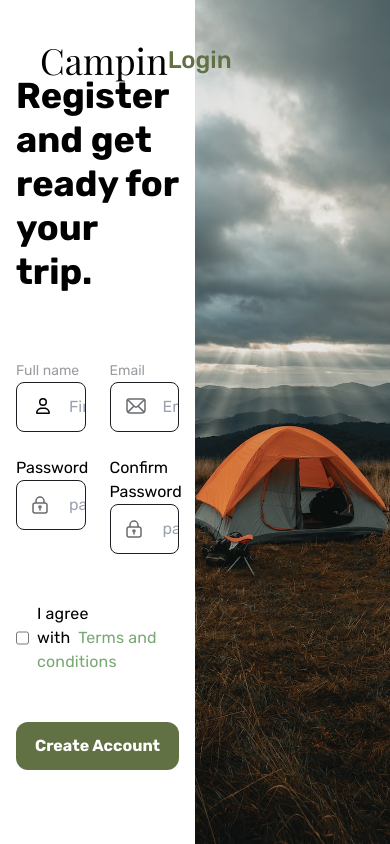
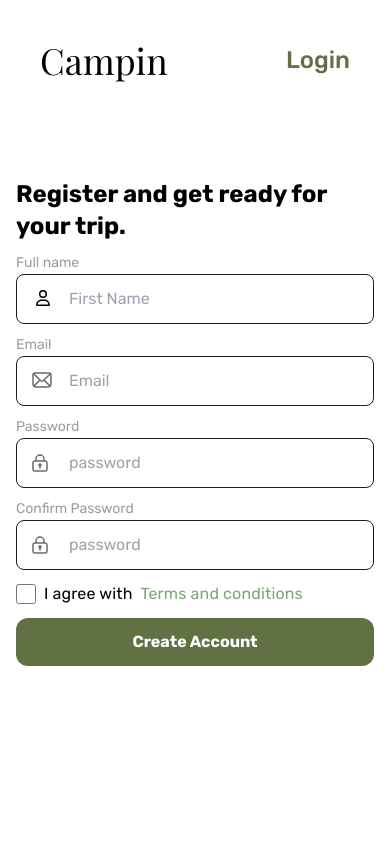
Before and after one commit to Suleyman1406/campin_react_app, a React (Create React App) app: page /register in a window 390 px wide. Built offline with nearby package versions, Linux system fonts and the light colour scheme.

Commit message:
feat: login&register responsive design added

```diff
--- a/src/pages/login/index.jsx
+++ b/src/pages/login/index.jsx
@@ -13,15 +13,18 @@ const Login = () => {
     const [passWord, setPassword] = useState('');
     return (
         <div className="flex min-h-screen">
-            <div className="w-[50%] p-4 relative flex justify-center items-center">
-                <Link to="/" className="font-play-fair text-4xl absolute top-10 left-10">
+            <div className="w-full lg:w-[50%] p-4 relative flex justify-center items-center">
+                <Link
+                    to="/"
+                    className="font-play-fair text-4xl absolute lg:top-10 lg:left-10 left-1 top-1"
+                >
                     Campin
                 </Link>
-                <div className="w-[496px] mx-auto">
-                    <h2 className="text-[36px] leading-[44px] font-bold">
+                <div className="w-full md:w-[496px] mx-auto">
+                    <h2 className="text-[24px] leading-[32px] md:text-[36px] md:leading-[44px] font-bold">
                         Let&apos;s get <span className="text-primary-1">trip.</span>
                     </h2>
-                    <h4 className="mt-6 mb-16 font-medium text-[#9B9C9E] tracking-[0.15px]">
+                    <h4 className="text-sm mt-3 md:mt-6 mb-5 md:mb-16 font-medium text-[#9B9C9E] tracking-[0.15px]">
                         Log in to Campin to start your holiday.
                     </h4>
                     <form>
@@ -55,7 +58,7 @@ const Login = () => {
                                     />
                                 ))}
                         </div>
-                        <div className="flex justify-between items-center my-[48px]">
+                        <div className="flex justify-between items-center my-6 md:my-[48px]">
                             <div className="flex items-center">
                                 <input
                                     type="checkbox"
@@ -78,7 +81,7 @@ const Login = () => {
                             Log in
                         </button>
                     </form>
-                    <div className="relative border-b border-[#363A3D] mt-[48px] h-1 mb-[48px]">
+                    <div className="relative border-b border-[#363A3D] my-5 md:my-[48px] h-1">
                         <p className="absolute -top-2 px-4 text-[#686B6E] left-[50%] -translate-x-[50%] bg-white">
                             or continue with
                         </p>
@@ -103,7 +106,7 @@ const Login = () => {
                             <p>Apple Account</p>
                         </button>
                     </div>
-                    <p className="mt-10 font-medium">
+                    <p className="mt-4 md:mt-10 font-medium">
                         Don’t have an account?
                         <span className="ml-2 text-primary-1 hover:opacity-90">
                             <Link to="/register">Sign Up</Link>
@@ -112,7 +115,7 @@ const Login = () => {
                 </div>
             </div>
             <img
-                className="w-[50%] min-h-screen h-full object-cover object-left"
+                className="hidden lg:block w-[50%] min-h-screen h-full object-cover object-left"
                 src={LoginBg}
                 alt="camping"
             />
--- a/src/pages/register/index.jsx
+++ b/src/pages/register/index.jsx
@@ -13,7 +13,7 @@ const Register = () => {
     const [confirmPassword, setConfirmPassword] = useState('');
     return (
         <div className="flex min-h-screen">
-            <div className="w-[50%] p-4 relative flex justify-center items-center">
+            <div className="w-full lg:w-[50%] p-4 relative flex justify-center items-center">
                 <div className="w-[calc(100%-40px)] pr-10 absolute top-10 left-10 flex justify-between items-center">
                     <Link to="/" className="font-play-fair text-4xl">
                         Campin
@@ -25,11 +25,11 @@ const Register = () => {
                         Login
                     </Link>
                 </div>
-                <div className="w-[676px] mx-auto">
-                    <h2 className="text-[36px] leading-[44px] font-bold mb-16">
+                <div className="w-full md:w-[676px] mx-auto">
+                    <h2 className="text-[24px] leading-[32px] md:text-[36px] md:leading-[44px] font-bold mb-2 md:mb-16">
                         Register and get ready for your trip.
                     </h2>
-                    <div className="grid grid-cols-2 gap-6">
+                    <div className="grid grid-cols-1 md:grid-cols-2 gap-2 md:gap-6">
                         <div>
                             <label
                                 htmlFor="registerFullName"
@@ -63,7 +63,12 @@ const Register = () => {
                             </div>
                         </div>
                         <div>
-                            <label htmlFor="registerPassword">Password</label>
+                            <label
+                                htmlFor="registerPassword"
+                                className="text-sm text-[#9B9C9E] mb-4"
+                            >
+                                Password
+                            </label>
                             <div className="relative ">
                                 <input
                                     id="registerPassword"
@@ -89,7 +94,12 @@ const Register = () => {
                             </div>
                         </div>
                         <div>
-                            <label htmlFor="registerConfirmPassword">Confirm Password</label>
+                            <label
+                                htmlFor="registerConfirmPassword"
+                                className="text-sm text-[#9B9C9E] mb-4"
+                            >
+                                Confirm Password
+                            </label>
                             <div className="relative ">
                                 <input
                                     id="registerConfirmPassword"
@@ -115,7 +125,7 @@ const Register = () => {
                             </div>
                         </div>
                     </div>
-                    <div className="flex items-center my-12">
+                    <div className="flex items-center my-3 md:my-12">
                         <input
                             type="checkbox"
                             name="rememberMe"
@@ -142,7 +152,7 @@ const Register = () => {
                 </div>
             </div>
             <img
-                className="w-[50%] min-h-screen max-h-screen h-full object-cover object-center"
+                className="hidden lg:block w-[50%] min-h-screen max-h-screen h-full object-cover object-center"
                 src={RegisterBg}
                 alt="camping"
             />
```
